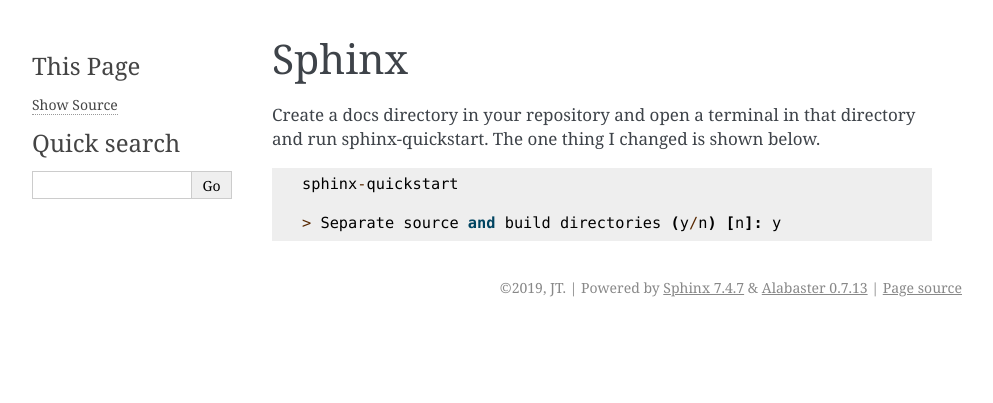
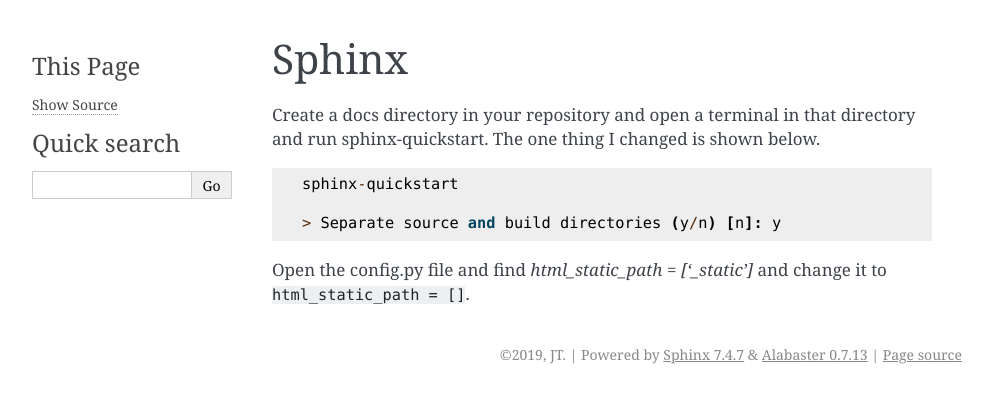
Before and after one commit to jethornton/sphinx-travis, a Sphinx documentation site: the page built from docs/source/sphinx.rst, in a window 1280 px wide. Shown: the top 403 px of the page, without its empty margins (148-1141 px from the left). Built offline with Sphinx 7.4.7, drawn with Linux system fonts in a browser that asks for light colours.

Commit message:
fix conif.py static

```diff
--- a/docs/source/conf.py
+++ b/docs/source/conf.py
@@ -85,7 +85,7 @@
 # Add any paths that contain custom static files (such as style sheets) here,
 # relative to this directory. They are copied after the builtin static files,
 # so a file named "default.css" will overwrite the builtin "default.css".
-html_static_path = ['_static']
+html_static_path = []
 
 # Custom sidebar templates, must be a dictionary that maps document names
 # to template names.
--- a/docs/source/sphinx.rst
+++ b/docs/source/sphinx.rst
@@ -9,3 +9,6 @@
     sphinx-quickstart
 
     > Separate source and build directories (y/n) [n]: y
+
+Open the config.py file and find `html_static_path = ['_static']` and change it
+to ``html_static_path = []``.
```
